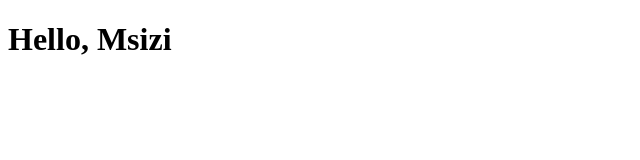
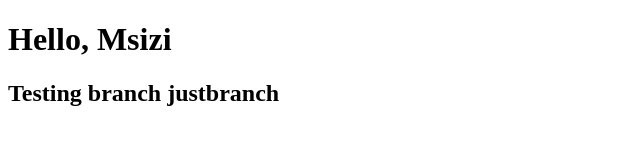
Before and after one commit to theotherwebguy/just, a plain HTML site: page index.html in a window 1280 px wide. Shown: the whole page, without its empty margins (0-640 px from the left). Drawn offline with Linux system fonts and the light colour scheme.

Commit message:
update file - branch

```diff
--- a/index.html
+++ b/index.html
@@ -7,5 +7,6 @@
 </head>
 <body>
     <h1>Hello, Msizi</h1>
+    <h2>Testing branch justbranch</h2>
 </body>
 </html>
```
